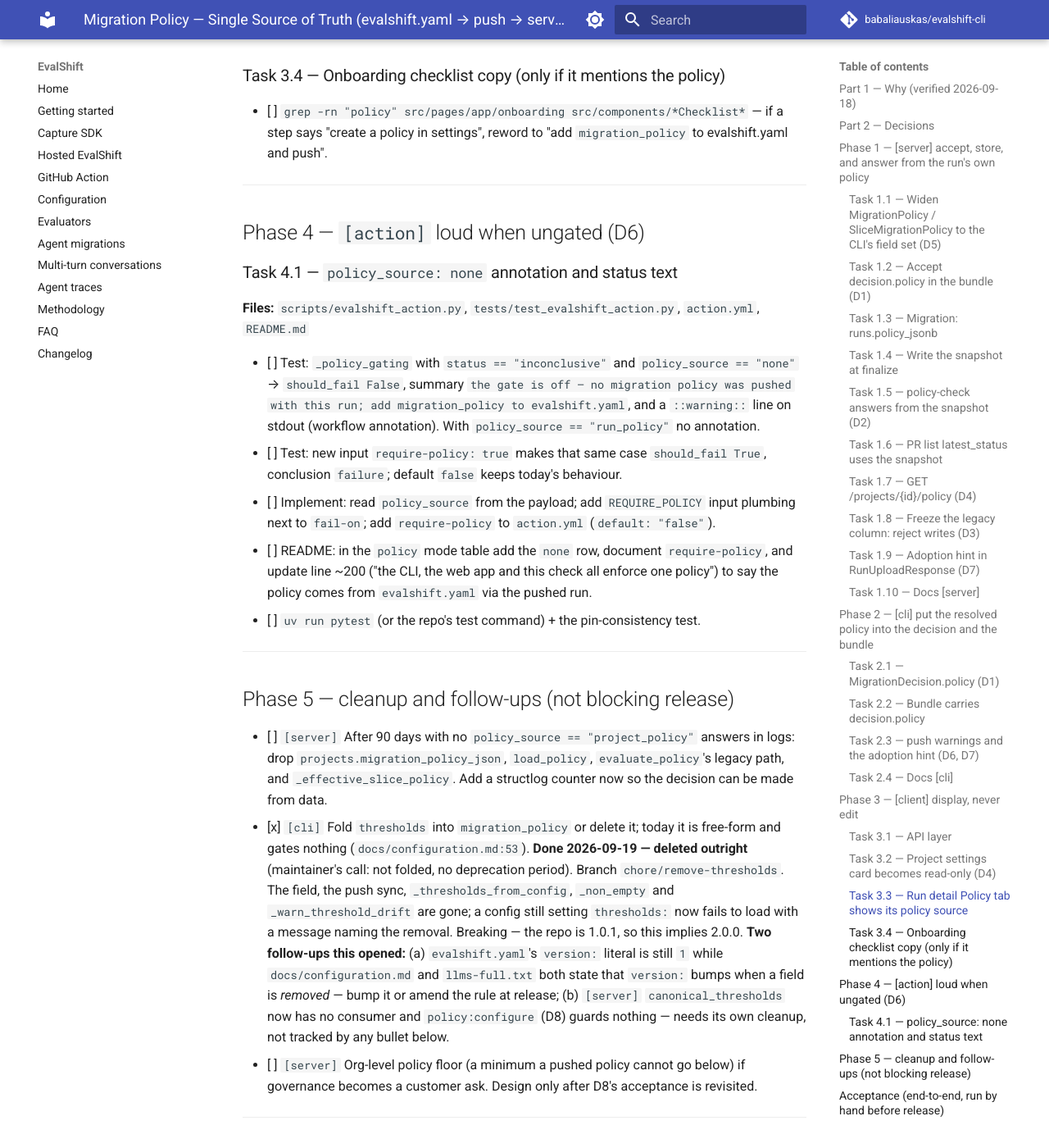
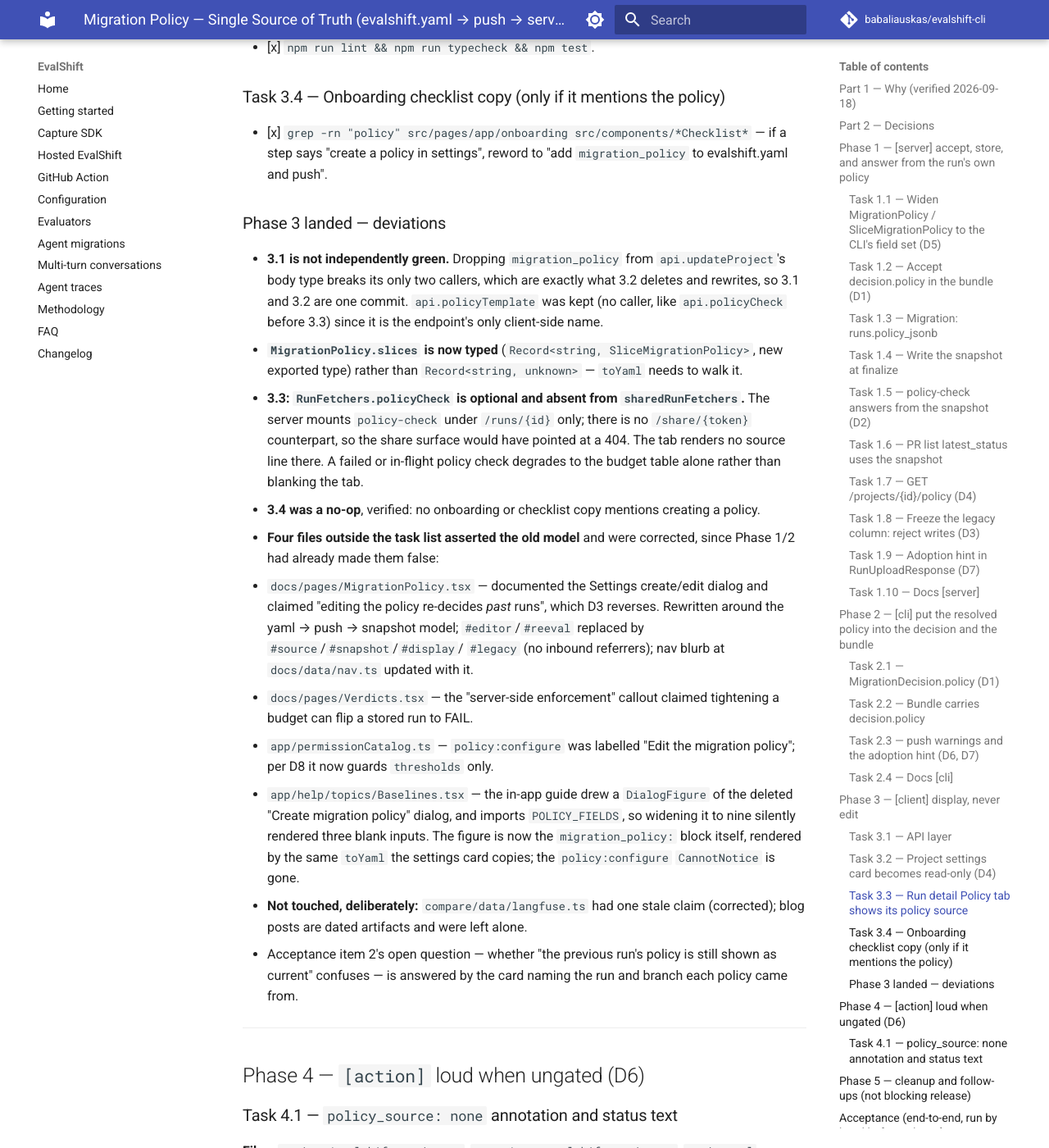
Before and after one commit to babaliauskas/evalshift-cli, an MkDocs documentation site: the page built from docs/superpowers/plans/2026-09-18-policy-single-source-of-truth.md, in a window 1280 px wide and 1400 px high, scrolled down 10950 px. Shown: the whole window at 82% size. Built offline with MkDocs 1.6.1 and Material for MkDocs 9.7.7, drawn with Linux system fonts in a browser that asks for light colours; comment, search, counter and statistics services are not loaded; some of the changed text lies outside the part shown.

Commit message:
docs(plan): mark Phase 4 (action) complete
Co-Authored-By: Claude Opus 5 (1M context) <noreply@anthropic.com>
Claude-Session: https://claude.ai/code/session_013fh9PwDQd9guRWnf8PA1xb
(cherry picked from commit c3613dfab14e2d6b69c39ec7322f90474807cc2c)

```diff
--- a/docs/superpowers/plans/2026-09-18-policy-single-source-of-truth.md
+++ b/docs/superpowers/plans/2026-09-18-policy-single-source-of-truth.md
@@ -193,35 +193,67 @@ Served by a new `GET /projects/{id}/policy`. The web card shows it read-only, na
 
 **Files:** `src/lib/api.ts`, `src/lib/api.test.ts` (if present)
 
-- [ ] Add `ProjectPolicy` type and `api.projectPolicy(projectId)` → `GET /projects/{id}/policy`.
-- [ ] Extend `MigrationPolicy` type with the three optional fields; extend `PolicyCheck.policy_source` union with `"run_policy"`.
-- [ ] Remove `migration_policy` from `api.updateProject`'s body type.
+- [x] Add `ProjectPolicy` type and `api.projectPolicy(projectId)` → `GET /projects/{id}/policy`.
+- [x] Extend `MigrationPolicy` type with the three optional fields; extend `PolicyCheck.policy_source` union with `"run_policy"`.
+- [x] Remove `migration_policy` from `api.updateProject`'s body type.
 
 ### Task 3.2 — Project settings card becomes read-only (D4)
 
 **Files:** `src/pages/app/project/ProjectSettings.tsx`, `src/pages/app/project/policyFields.ts`, delete `src/pages/app/project/EditPolicyDialog.tsx`, `src/pages/app/project/ProjectSettings.test.tsx`
 
-- [ ] Tests (replace the edit/reset/create suites at `ProjectSettings.test.tsx:361-510`):
+- [x] Tests (replace the edit/reset/create suites at `ProjectSettings.test.tsx:361-510`):
   - `source: "run_policy"` renders all nine budgets, the line "From run `<short id>` on `<branch>`, pushed `<date>`" linking to the run, and no Edit/Create/Reset buttons even for an owner.
   - `source: "legacy_project_policy"` renders the six budgets plus a banner "Configured in the web app. Move it into `evalshift.yaml` — editing here is no longer possible." and a "Copy as YAML" button that writes the yaml block to the clipboard (mock `navigator.clipboard`).
   - `source: "none"` renders the empty state with the starter template rendered as a `migration_policy:` YAML block and a copy button; the text says the gate reports `inconclusive` until a run is pushed with a policy.
   - The card no longer depends on `policy:configure`; a member sees the same content as an owner.
-- [ ] `policyFields.ts`: extend `POLICY_FIELDS` to nine (add `max_tool_divergence` percent, `tool_argument_drift_floor` percent, `fail_on_dropped_params` boolean → render "yes/no"); delete `validatePolicy`, `toPolicyValues`, `percentMax`, `helpText` and everything only the dialog used. Add `toYaml(policy)` (small hand-rolled renderer for this flat shape plus one level of `slices`; do not add a YAML dependency).
-- [ ] Delete `EditPolicyDialog.tsx`, the `"policy"` edit target, `onResetPolicy`, `confirmReset`, and the `api.policyTemplate` call (the template now arrives inside `api.projectPolicy`).
-- [ ] Load `api.projectPolicy` on mount and on project change; loading/error states use the page's existing `LoadingState`/`ErrorState`.
-- [ ] `npm run lint && npm run typecheck && npm test`.
+- [x] `policyFields.ts`: extend `POLICY_FIELDS` to nine (add `max_tool_divergence` percent, `tool_argument_drift_floor` percent, `fail_on_dropped_params` boolean → render "yes/no"); delete `validatePolicy`, `toPolicyValues`, `percentMax`, `helpText` and everything only the dialog used. Add `toYaml(policy)` (small hand-rolled renderer for this flat shape plus one level of `slices`; do not add a YAML dependency).
+- [x] Delete `EditPolicyDialog.tsx`, the `"policy"` edit target, `onResetPolicy`, `confirmReset`, and the `api.policyTemplate` call (the template now arrives inside `api.projectPolicy`).
+- [x] Load `api.projectPolicy` on mount and on project change; loading/error states use the page's existing `LoadingState`/`ErrorState`.
+- [x] `npm run lint && npm run typecheck && npm test`.
 
 ### Task 3.3 — Run detail Policy tab shows its policy source
 
 **Files:** `src/pages/app/runs/detail/tabs/PolicyTab.tsx`, `src/pages/app/runs/detail/tabs/PolicyTab.test.tsx`, `src/pages/app/runs/detail/fetchers.ts`
 
-- [ ] Test: when `policyCheck.policy_source === "run_policy"` the tab header reads "Gated under the policy pushed with this run"; `"project_policy"` reads "Gated under the project's legacy web policy"; `"none"` reads "Not gated — no policy was pushed with this run" with a link to the settings card.
-- [ ] Add `fetchers.policyCheck` (wire the already-existing `api.policyCheck`, which today has no non-test caller) and render the one-line source header above the budget table. Budgets keep coming from `api.runBudgets`.
-- [ ] `npm run lint && npm run typecheck && npm test`.
+- [x] Test: when `policyCheck.policy_source === "run_policy"` the tab header reads "Gated under the policy pushed with this run"; `"project_policy"` reads "Gated under the project's legacy web policy"; `"none"` reads "Not gated — no policy was pushed with this run" with a link to the settings card.
+- [x] Add `fetchers.policyCheck` (wire the already-existing `api.policyCheck`, which today has no non-test caller) and render the one-line source header above the budget table. Budgets keep coming from `api.runBudgets`.
+- [x] `npm run lint && npm run typecheck && npm test`.
 
 ### Task 3.4 — Onboarding checklist copy (only if it mentions the policy)
 
-- [ ] `grep -rn "policy" src/pages/app/onboarding src/components/*Checklist*` — if a step says "create a policy in settings", reword to "add `migration_policy` to evalshift.yaml and push".
+- [x] `grep -rn "policy" src/pages/app/onboarding src/components/*Checklist*` — if a step says "create a policy in settings", reword to "add `migration_policy` to evalshift.yaml and push".
+
+### Phase 3 landed — deviations
+
+- **3.1 is not independently green.** Dropping `migration_policy` from `api.updateProject`'s body
+  type breaks its only two callers, which are exactly what 3.2 deletes and rewrites, so 3.1 and
+  3.2 are one commit. `api.policyTemplate` was kept (no caller, like `api.policyCheck` before
+  3.3) since it is the endpoint's only client-side name.
+- **`MigrationPolicy.slices` is now typed** (`Record<string, SliceMigrationPolicy>`, new exported
+  type) rather than `Record<string, unknown>` — `toYaml` needs to walk it.
+- **3.3: `RunFetchers.policyCheck` is optional and absent from `sharedRunFetchers`.** The server
+  mounts `policy-check` under `/runs/{id}` only; there is no `/share/{token}` counterpart, so the
+  share surface would have pointed at a 404. The tab renders no source line there. A failed or
+  in-flight policy check degrades to the budget table alone rather than blanking the tab.
+- **3.4 was a no-op**, verified: no onboarding or checklist copy mentions creating a policy.
+- **Four files outside the task list asserted the old model** and were corrected, since Phase 1/2
+  had already made them false:
+  - `docs/pages/MigrationPolicy.tsx` — documented the Settings create/edit dialog and claimed
+    "editing the policy re-decides *past* runs", which D3 reverses. Rewritten around the yaml →
+    push → snapshot model; `#editor`/`#reeval` replaced by `#source`/`#snapshot`/`#display`/
+    `#legacy` (no inbound referrers); nav blurb at `docs/data/nav.ts` updated with it.
+  - `docs/pages/Verdicts.tsx` — the "server-side enforcement" callout claimed tightening a budget
+    can flip a stored run to FAIL.
+  - `app/permissionCatalog.ts` — `policy:configure` was labelled "Edit the migration policy"; per
+    D8 it now guards `thresholds` only.
+  - `app/help/topics/Baselines.tsx` — the in-app guide drew a `DialogFigure` of the deleted
+    "Create migration policy" dialog, and imports `POLICY_FIELDS`, so widening it to nine silently
+    rendered three blank inputs. The figure is now the `migration_policy:` block itself, rendered
+    by the same `toYaml` the settings card copies; the `policy:configure` `CannotNotice` is gone.
+- **Not touched, deliberately:** `compare/data/langfuse.ts` had one stale claim (corrected); blog
+  posts are dated artifacts and were left alone.
+- Acceptance item 2's open question — whether "the previous run's policy is still shown as
+  current" confuses — is answered by the card naming the run and branch each policy came from.
 
 ---
 
@@ -231,11 +263,11 @@ Served by a new `GET /projects/{id}/policy`. The web card shows it read-only, na
 
 **Files:** `scripts/evalshift_action.py`, `tests/test_evalshift_action.py`, `action.yml`, `README.md`
 
-- [ ] Test: `_policy_gating` with `status == "inconclusive"` and `policy_source == "none"` → `should_fail False`, summary `the gate is off — no migration policy was pushed with this run; add migration_policy to evalshift.yaml`, and a `::warning::` line on stdout (workflow annotation). With `policy_source == "run_policy"` no annotation.
-- [ ] Test: new input `require-policy: true` makes that same case `should_fail True`, conclusion `failure`; default `false` keeps today's behaviour.
-- [ ] Implement: read `policy_source` from the payload; add `REQUIRE_POLICY` input plumbing next to `fail-on`; add `require-policy` to `action.yml` (`default: "false"`).
-- [ ] README: in the `policy` mode table add the `none` row, document `require-policy`, and update line ~200 ("the CLI, the web app and this check all enforce one policy") to say the policy comes from `evalshift.yaml` via the pushed run.
-- [ ] `uv run pytest` (or the repo's test command) + the pin-consistency test.
+- [x] Test: `_policy_gating` with `status == "inconclusive"` and `policy_source == "none"` → `should_fail False`, summary `the gate is off — no migration policy was pushed with this run; add migration_policy to evalshift.yaml`, and a `::warning::` line on stdout (workflow annotation). With `policy_source == "run_policy"` no annotation.
+- [x] Test: new input `require-policy: true` makes that same case `should_fail True`, conclusion `failure`; default `false` keeps today's behaviour.
+- [x] Implement: read `policy_source` from the payload; add `REQUIRE_POLICY` input plumbing next to `fail-on`; add `require-policy` to `action.yml` (`default: "false"`).
+- [x] README: in the `policy` mode table add the `none` row, document `require-policy`, and update line ~200 ("the CLI, the web app and this check all enforce one policy") to say the policy comes from `evalshift.yaml` via the pushed run.
+- [x] `uv run pytest` (or the repo's test command) + the pin-consistency test.
 
 ---
 
```
